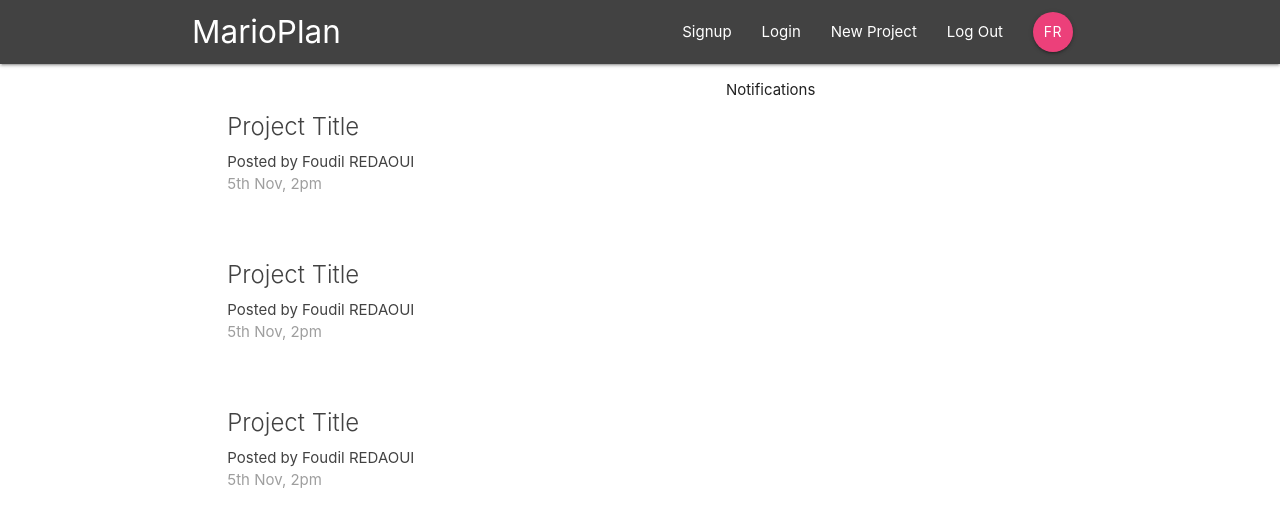
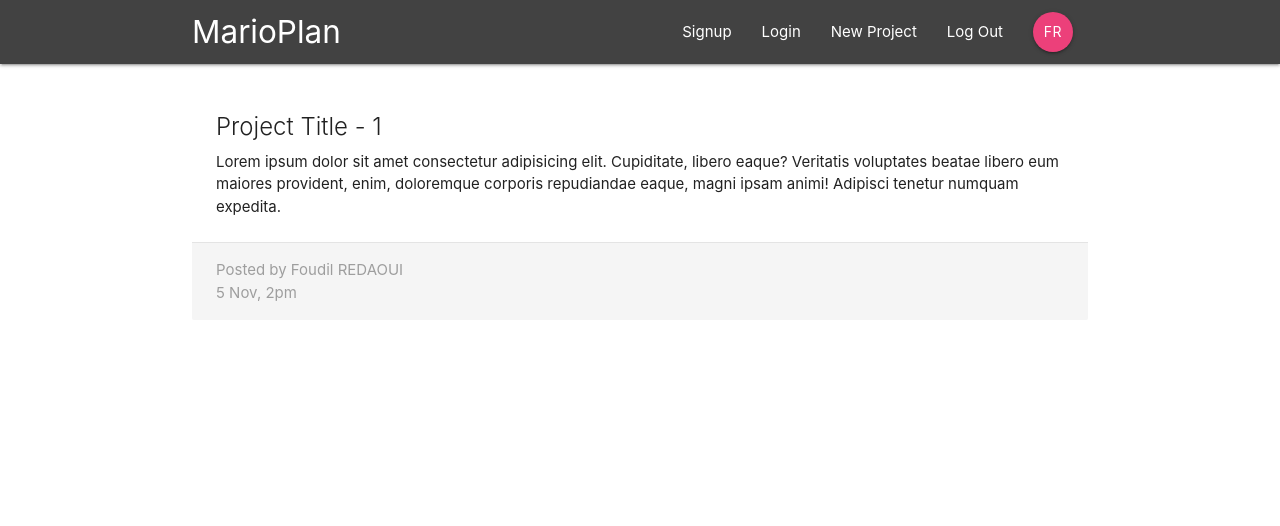
Before and after one commit to Zasalast/react-redux-firebase-app, a React (Create React App) app: page /project/1 in a window 1280 px wide. Shown: the top 526 px of the page. Built offline with nearby package versions, Linux system fonts and the light colour scheme.

Commit message:
Project Details component

```diff
--- a/src/App.js
+++ b/src/App.js
@@ -2,6 +2,7 @@
 import {BrowserRouter, Switch,Route} from 'react-router-dom';
 import Navbar from './components/layout/Navbar';
 import Dashboard from './components/dashboard/Dashboard';
+import ProjectDetails from './components/projects/ProjectDetails';
 
 
 function App() {
@@ -10,7 +11,9 @@
     <div className="App">
       <Navbar />
       <Switch>
-        <Route path='/' component={Dashboard} />
+        <Route exact path='/' component={Dashboard} />
+        <Route path='/project/:id' component={ProjectDetails } />
+
       </Switch>
     </div>
     </BrowserRouter>
--- a/src/components/projects/ProjectDetails.js
+++ b/src/components/projects/ProjectDetails.js
@@ -0,0 +1,21 @@
+import React from 'react';
+
+const ProjectDetails =(props)=> {
+    const id = props.match.params.id;
+    return (
+        <div className="container section project-details">
+            <div className="card z-depth-0">
+                <div className="card-content">
+                    <span className="card-title">Project Title - {id} </span>
+                    <p>Lorem ipsum dolor sit amet consectetur adipisicing elit. Cupiditate, libero eaque? Veritatis voluptates beatae libero eum maiores provident, enim, doloremque corporis repudiandae eaque, magni ipsam animi! Adipisci tenetur numquam expedita.</p>
+                </div>
+                <div className="card-action grey lighten-4 grey-text">
+                    <div>Posted by Foudil REDAOUI</div>
+                    <div>5 Nov, 2pm</div>
+                </div>
+            </div>
+        </div>
+    )
+}
+
+export default ProjectDetails
```
